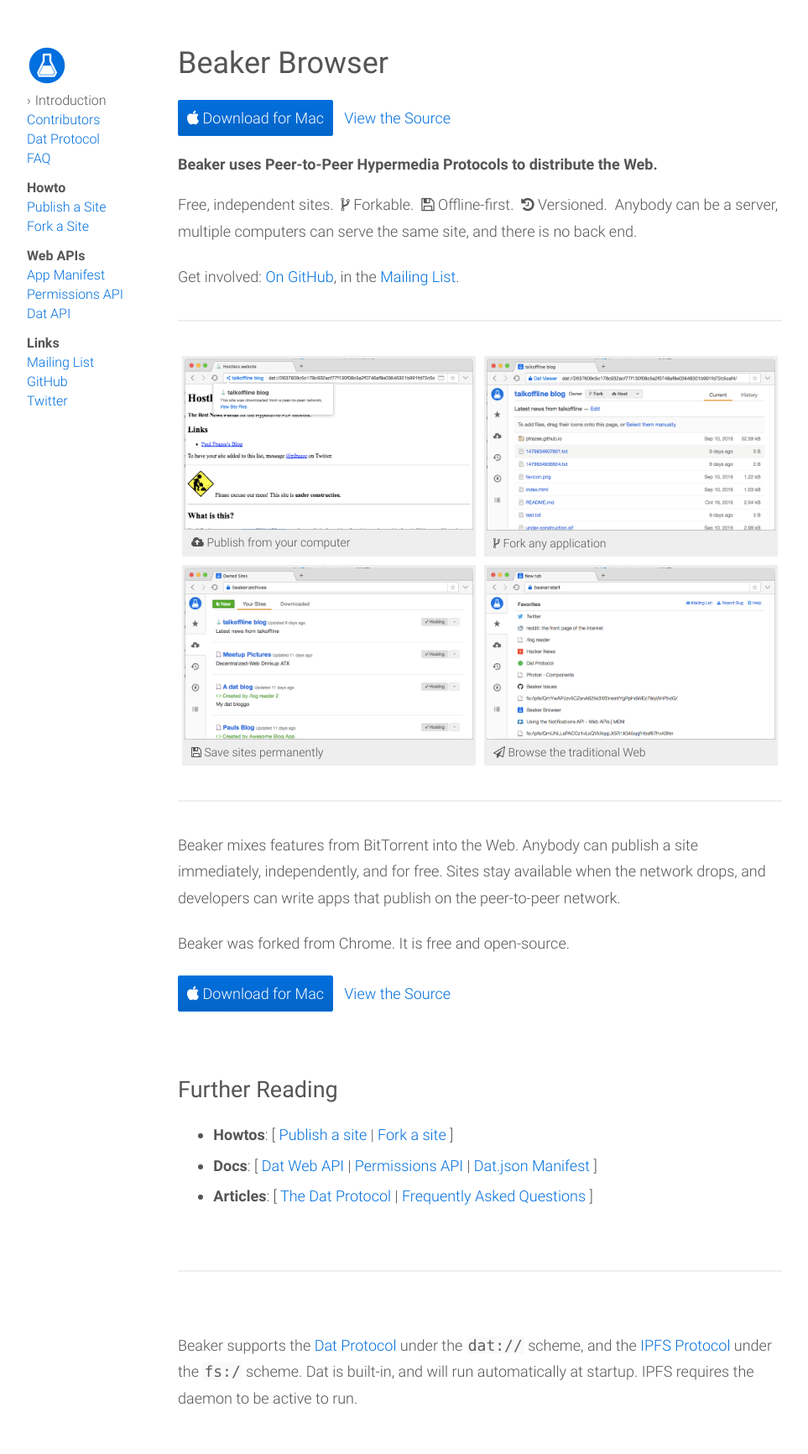
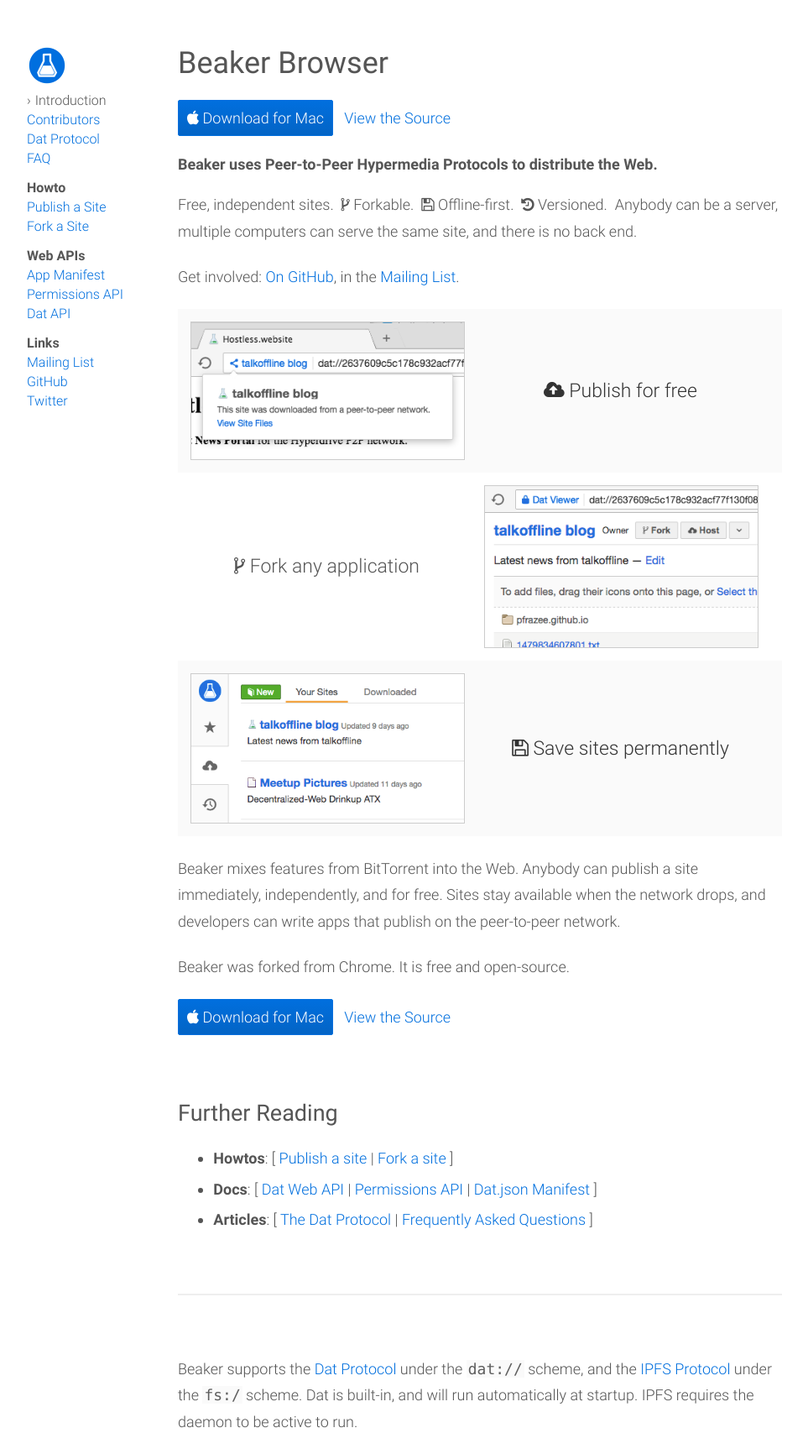
Before and after one commit to beakerbrowser/beakerbrowser.com, a Jekyll site: the page built from _docs/index.md, in a window 1280 px wide. Shown: the whole page at 84% size, without its empty margins (128-1091 px from the left). Built offline with Jekyll 4.4.1, drawn with Linux system fonts in a browser that asks for light colours; before the commit the page ends 1704 px from its top, so only the background shows below that.

Commit message:
intro improvements

```diff
--- a/_docs/index.md
+++ b/_docs/index.md
@@ -17,30 +17,21 @@
 
 Get involved: <a href="https://github.com/beakerbrowser/beaker">On GitHub</a>, in the <a href="https://groups.google.com/forum/#!forum/beaker-browser">Mailing List</a>.
 
-<hr class="nomargin">
-
-<div class="screenshots">
-  <div>
-    <a href="/img/intro-screenshot-4.png" target="_blank"><img src="/img/intro-screenshot-4.png"></a>
-    <div class="caption"><span class="fa fa-cloud-upload"></span> Publish from your computer</div>
-  </div>
-  <div>
-    <a href="/img/intro-screenshot-3.png" target="_blank"><img src="/img/intro-screenshot-3.png"></a>
-    <div class="caption"><span class="fa fa-code-fork"></span> Fork any application</div>
-  </div>
-</div>
-<div class="screenshots">
-  <div>
-    <a href="/img/intro-screenshot-2.png" target="_blank"><img src="/img/intro-screenshot-2.png"></a>
-    <div class="caption"><span class="fa fa-floppy-o"></span> Save sites permanently</div>
-  </div>
-  <div>
-    <a href="/img/intro-screenshot-1.png" target="_blank"><img src="/img/intro-screenshot-1.png"></a>
-    <div class="caption"><span class="fa fa-paper-plane-o"></span> Browse the traditional Web</div>
-  </div>
+<div class="screenshot dark">
+  <div><a href="/img/intro-screenshot-4.png" target="_blank"><img src="/img/intro-screenshot-4-cropped.png"></a></div>
+  <div><span class="fa fa-cloud-upload"></span> Publish for free</div>
 </div>
 
-<hr class="nomargin">
+<div class="screenshot">
+  <div><span class="fa fa-code-fork"></span> Fork any application</div>
+  <div> <a href="/img/intro-screenshot-3.png" target="_blank"><img src="/img/intro-screenshot-3-cropped.png"></a></div>
+</div>
+
+<div class="screenshot dark">
+  <div><a href="/img/intro-screenshot-2.png" target="_blank"><img src="/img/intro-screenshot-2-cropped.png"></a></div>
+  <div><span class="fa fa-floppy-o"></span> Save sites permanently</div>
+</div>
+
 
 Beaker mixes features from BitTorrent into the Web.
 Anybody can publish a site immediately, independently, and for free.
--- a/css/main.scss
+++ b/css/main.scss
@@ -244,20 +244,22 @@
   }
 }
 
-.screenshots {
+.screenshot {
   display: flex;
+  align-items: center;
+  text-align: center;
+  font-size: 23px;
+  padding: 10px;
+  &.dark { background: #fafafa; color: #333; img { border: 1px solid #ccc; } }
+
   & > div {
     flex: 1;
     margin: 5px;
-    border: 3px solid #eee;
-    background: #eee;
+    margin-right: 20px;
 
     img {
       display: block;
-    }
-    .caption {
-      padding: 7px 8px 5px;
-      font-size: 14px;
+      border: 1px solid #ccc;
     }
   }
 }
```
Also changed, not shown: img/intro-screenshot-2-cropped.png (added), img/intro-screenshot-3-cropped.png (added), img/intro-screenshot-4-cropped.png (added).
